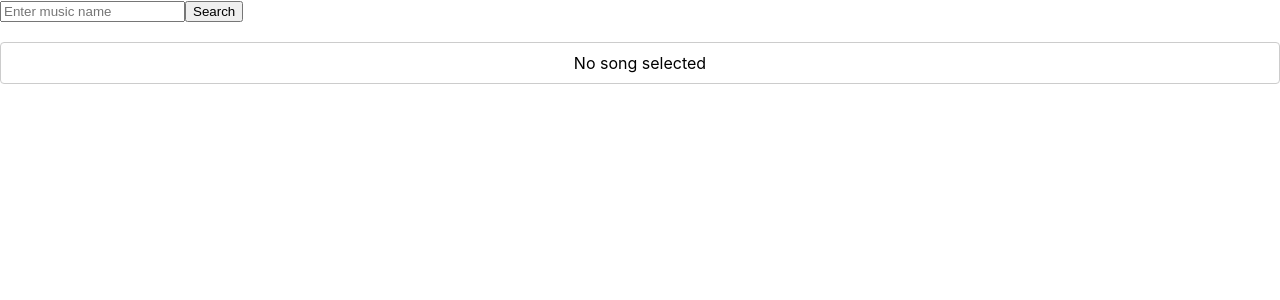
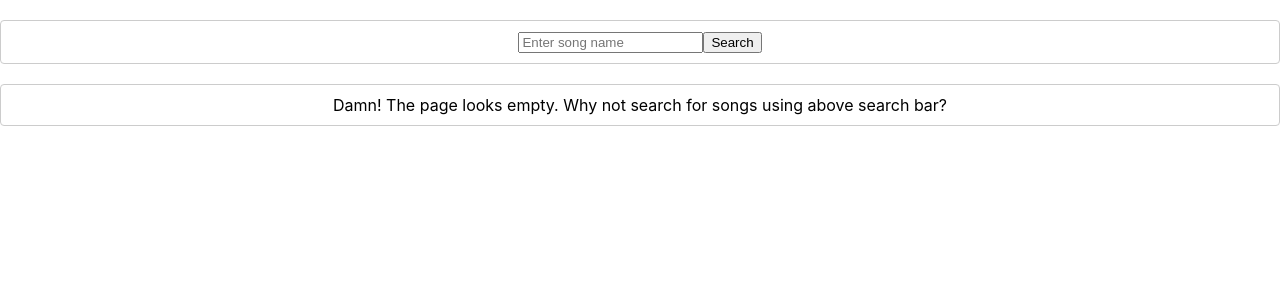
Before and after one commit to Akshay-Arjun/Web-Music, a React (Create React App) app: page / in a window 1280 px wide. Shown: the top 300 px of the page. Built offline with nearby package versions, Linux system fonts and the light colour scheme.

Commit message:
Add files via upload

```diff
--- a/src/App.css
+++ b/src/App.css
@@ -30,6 +30,7 @@ button {
   cursor: pointer;
 }
 
+
 button:hover {
   background-color: #286090;
 }
--- a/src/App.js
+++ b/src/App.js
@@ -8,6 +8,7 @@ function App() {
   const [searchResults, setSearchResults] = useState([]);
   const [selectedSong, setSelectedSong] = useState(null);
   const [error, setError] = useState(null);
+  const [isPlaying, setIsPlaying] = useState(false); // Add isPlaying state
 
   const handleSearch = async () => {
     try {
@@ -28,8 +29,14 @@ function App() {
   };
 
   const handleSongSelect = (song) => {
-    setSelectedSong(song);
+    console.log(song.image);
+    setSelectedSong({ ...song, image: song.image.find(item => item.quality === '500x500').link });
+    setIsPlaying(true);
+    window.scrollTo({ top: document.body.scrollHeight, behavior: 'smooth' });
   };
+
+
+
 
   const handleDownload = async (song) => {
     const downloadUrl = song.downloadUrl.find((item) => item.quality === '320kbps').link;
@@ -53,7 +60,6 @@ function App() {
     }
   };
 
-
   return (
     <div>
       <SearchBar
@@ -67,7 +73,8 @@ function App() {
         handleSongSelect={handleSongSelect}
         handleDownload={handleDownload}
       />
-      <MusicPlayer selectedSong={selectedSong} handleDownload={handleDownload} />
+      <MusicPlayer selectedSong={selectedSong} handleDownload={handleDownload} isPlaying={isPlaying} setIsPlaying={setIsPlaying} />
+
     </div>
   );
 }
--- a/src/MusicPlayer.css
+++ b/src/MusicPlayer.css
@@ -7,7 +7,24 @@
     border: 1px solid #ccc;
     border-radius: 4px;
   }
+  .image-container {
+    width: 200px;
+    height: 200px;
+    margin-bottom: 20px;
+  }
 
+  .song-image {
+    width: 100%;
+    height: 100%;
+    object-fit: contain;
+  }
+
+  .select-song-image{
+    width: 200px;
+    height: 200px;
+
+
+  }
   .song-name {
     font-weight: bold;
     margin-bottom: 5px;
--- a/src/MusicPlayer.js
+++ b/src/MusicPlayer.js
@@ -1,16 +1,26 @@
-import React, { useState, useEffect } from 'react';
-import './MusicPlayer.css'; // Import the CSS file
+import React, { useState, useEffect, useRef } from 'react';
+import './MusicPlayer.css';
 
 function MusicPlayer({ selectedSong, handleDownload }) {
   const [isPlaying, setIsPlaying] = useState(false);
-  const audioRef = React.createRef();
+  const audioRef = useRef(null);
+  const isInitialRender = useRef(true);
 
   useEffect(() => {
-    setIsPlaying(false); // Reset the play state when a new song is selected
+    setIsPlaying(false);
+
+    if (!isInitialRender.current && audioRef.current) {
+      audioRef.current.load();
+      audioRef.current.play();
+      setIsPlaying(true);
+      window.scrollTo(0, document.body.scrollHeight);
+    } else {
+      isInitialRender.current = false;
+    }
   }, [selectedSong]);
 
   if (!selectedSong) {
-    return <div className="music-player">No song selected</div>;
+    return <div className="music-player"> Damn! The page looks empty. Why not search for songs using above search bar?</div>;
   }
 
   const handlePlay = () => {
@@ -25,9 +35,10 @@ function MusicPlayer({ selectedSong, handleDownload }) {
   return (
     <div className="music-player">
       <h2>Now Playing</h2>
+      <img className="select-song-image" src={selectedSong.image} alt="Song Cover" />
       <p className="song-name">{selectedSong.name}</p>
       <p className="song-artist">{selectedSong.primaryArtists}</p>
-      <audio className="audio-player" ref={audioRef} src={selectedSong.downloadUrl.find((item) => item.quality === '320kbps').link} controls />
+      <audio className="audio-player" ref={audioRef} src={selectedSong.downloadUrl.find(item => item.quality === '320kbps').link} controls />
       <button className="play-button" onClick={handlePlay}>{isPlaying ? 'Pause' : 'Play'}</button>
       <br />
       <button className="play-button" onClick={() => handleDownload(selectedSong)}>Download</button>
--- a/src/SearchBar.js
+++ b/src/SearchBar.js
@@ -1,5 +1,5 @@
 import React from 'react';
-
+import './MusicPlayer.css';
 function SearchBar({ searchQuery, setSearchQuery, handleSearch }) {
   const handleChange = (event) => {
     setSearchQuery(event.target.value);
@@ -11,13 +11,13 @@ function SearchBar({ searchQuery, setSearchQuery, handleSearch }) {
   };
 
   return (
-    <div>
+    <div className='music-player'>
       <form onSubmit={handleSubmit}>
         <input
           type="text"
           value={searchQuery}
           onChange={handleChange}
-          placeholder="Enter music name"
+          placeholder="Enter song name"
         />
         <button type="submit">Search</button>
       </form>
```
